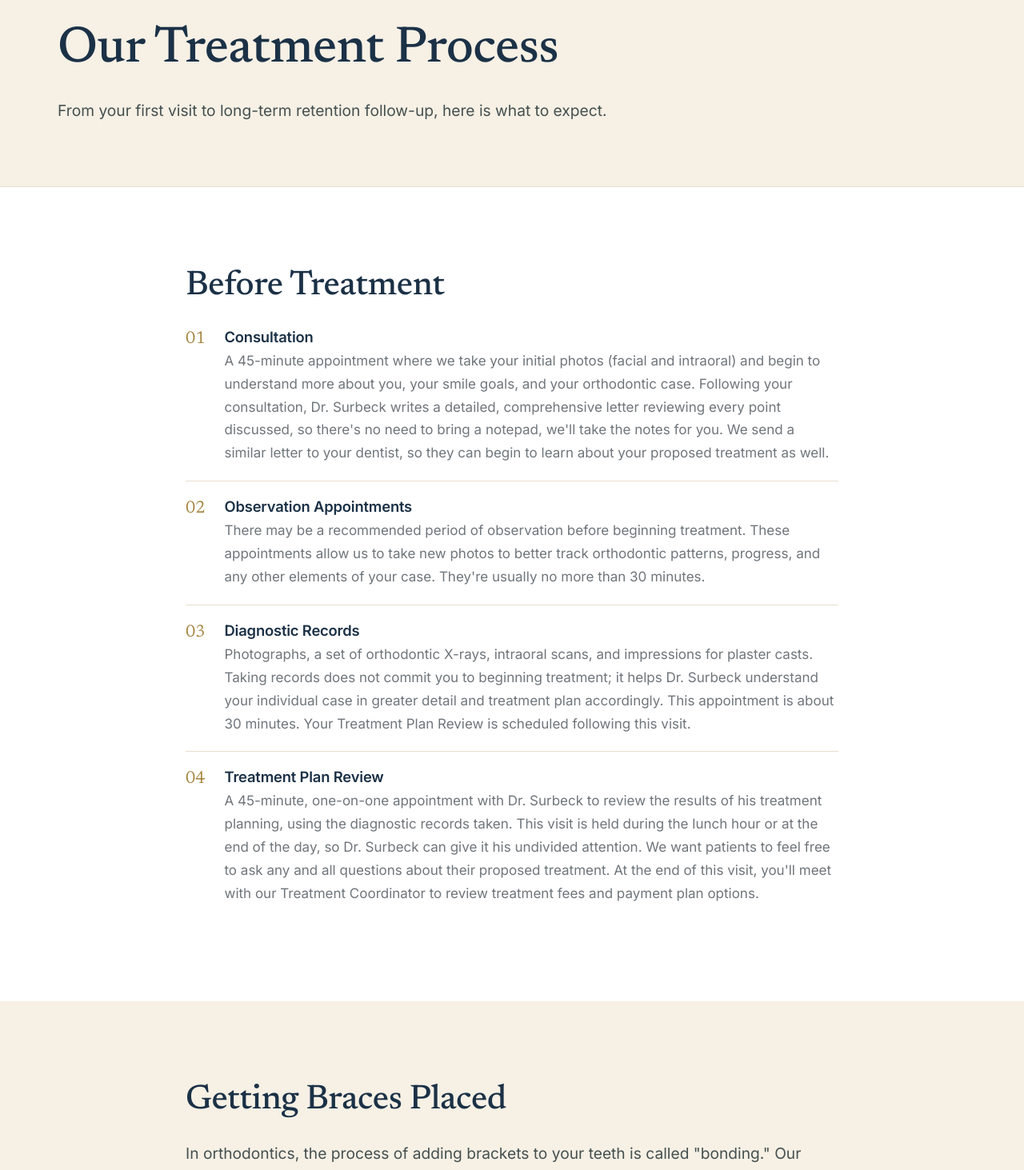
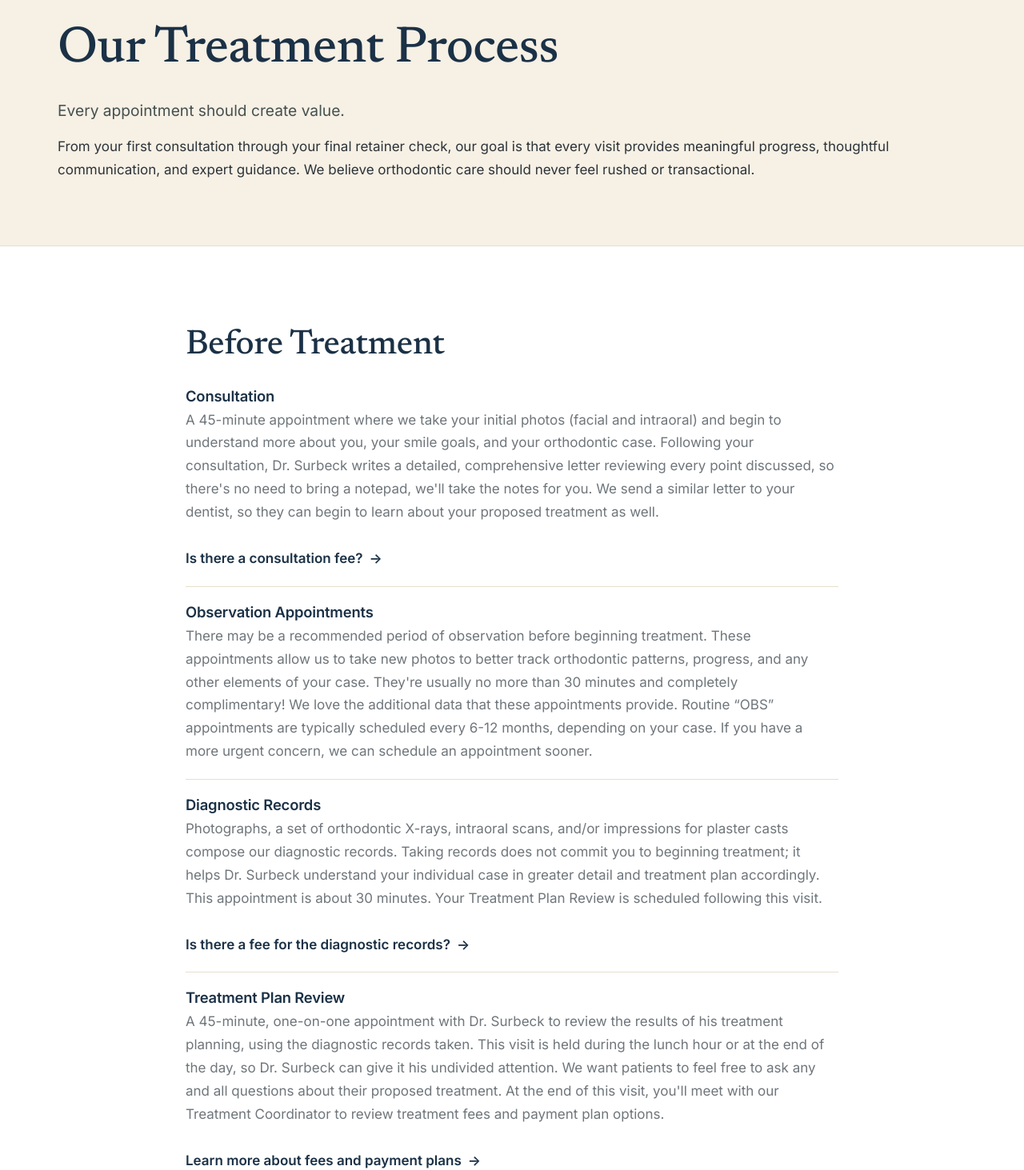
Before and after one commit to kbui041/surbeck, a React (Vite) app: page /treatment-process in a window 1280 px wide. Shown: the part 120-1583 px from the top of the page at 80% size. Built offline with nearby package versions, Linux system fonts and the light colour scheme.

Commit message:
updated treatment process page

```diff
--- a/src/components/ScrollToTop.jsx
+++ b/src/components/ScrollToTop.jsx
@@ -2,9 +2,16 @@ import { useEffect } from "react";
 import { useLocation } from "react-router-dom";
 
 export default function ScrollToTop() {
-  const { pathname } = useLocation();
+  const { pathname, hash } = useLocation();
   useEffect(() => {
+    if (hash) {
+      const el = document.getElementById(hash.slice(1));
+      if (el) {
+        el.scrollIntoView({ block: "start" });
+        return;
+      }
+    }
     window.scrollTo(0, 0);
-  }, [pathname]);
+  }, [pathname, hash]);
   return null;
 }
--- a/src/index.css
+++ b/src/index.css
@@ -343,9 +343,8 @@ textarea { min-height: 120px; resize: vertical; }
 
 /* strategy pages: process steps */
 .steps { list-style: none; margin: 0; padding: 0; }
-.step { display: grid; grid-template-columns: auto 1fr; gap: 24px; padding: 20px 0; border-top: 1px solid var(--line); }
+.step { padding: 20px 0; border-top: 1px solid var(--line); }
 .step:first-child { border-top: 0; padding-top: 0; }
-.step-n { font-family: var(--serif); font-size: 1.35rem; color: var(--brass); line-height: 1.3; }
 .step h3 { margin: 0 0 4px; }
 .step p { margin: 0; color: var(--muted); }
 
--- a/src/pages/Financial.jsx
+++ b/src/pages/Financial.jsx
@@ -36,7 +36,7 @@ export default function Financial() {
         </div>
       </section>
 
-      <section className="section paper">
+      <section className="section paper" id="consultation-fee">
         <div className="wrap" style={{ maxWidth: 880 }}>
           <h2>Consultation Fee</h2>
           <p>
@@ -47,13 +47,13 @@ export default function Financial() {
         </div>
       </section>
 
-      <section className="section">
+      <section className="section" id="diagnostic-records-fee">
         <div className="wrap" style={{ maxWidth: 880 }}>
-          <h2>A Note on Records Fees</h2>
+          <h2>Diagnostic Records Fee</h2>
           <p>
-            Diagnostic records, the photographs, scans, and X-rays used to plan your treatment,
-            are part of delivering accurate, specialist care. We will explain any associated fee
-            clearly and up front.
+            Diagnostic records, the photographs, scans, X-rays, and/or impressions used to plan
+            your treatment, are part of delivering accurate, specialist care. We will explain
+            any associated fee clearly and up front.
           </p>
           <p className="muted"><em>Placeholder copy, ready for the office's final figures and policy.</em></p>
         </div>
--- a/src/pages/TreatmentProcess.jsx
+++ b/src/pages/TreatmentProcess.jsx
@@ -1,38 +1,74 @@
+import { Link } from "react-router-dom";
 import CtaBand from "../components/CtaBand.jsx";
 
 const BEFORE_TREATMENT = [
   {
-    n: "01",
     h: "Consultation",
-    p: "A 45-minute appointment where we take your initial photos (facial and intraoral) and begin to understand more about you, your smile goals, and your orthodontic case. Following your consultation, Dr. Surbeck writes a detailed, comprehensive letter reviewing every point discussed, so there's no need to bring a notepad, we'll take the notes for you. We send a similar letter to your dentist, so they can begin to learn about your proposed treatment as well.",
+    p: (
+      <>
+        A 45-minute appointment where we take your initial photos (facial and intraoral) and
+        begin to understand more about you, your smile goals, and your orthodontic case.
+        Following your consultation, Dr. Surbeck writes a detailed, comprehensive letter
+        reviewing every point discussed, so there's no need to bring a notepad, we'll take the
+        notes for you. We send a similar letter to your dentist, so they can begin to learn
+        about your proposed treatment as well.
+        <br />
+        <br />
+        <Link to="/financial#consultation-fee" className="textlink">
+          Is there a consultation fee?
+        </Link>
+      </>
+    ),
   },
   {
-    n: "02",
     h: "Observation Appointments",
-    p: "There may be a recommended period of observation before beginning treatment. These appointments allow us to take new photos to better track orthodontic patterns, progress, and any other elements of your case. They're usually no more than 30 minutes.",
+    p: "There may be a recommended period of observation before beginning treatment. These appointments allow us to take new photos to better track orthodontic patterns, progress, and any other elements of your case. They're usually no more than 30 minutes and completely complimentary! We love the additional data that these appointments provide. Routine “OBS” appointments are typically scheduled every 6-12 months, depending on your case. If you have a more urgent concern, we can schedule an appointment sooner.",
   },
   {
-    n: "03",
     h: "Diagnostic Records",
-    p: "Photographs, a set of orthodontic X-rays, intraoral scans, and impressions for plaster casts. Taking records does not commit you to beginning treatment; it helps Dr. Surbeck understand your individual case in greater detail and treatment plan accordingly. This appointment is about 30 minutes. Your Treatment Plan Review is scheduled following this visit.",
+    p: (
+      <>
+        Photographs, a set of orthodontic X-rays, intraoral scans, and/or impressions for
+        plaster casts compose our diagnostic records. Taking records does not commit you to
+        beginning treatment; it helps Dr. Surbeck understand your individual case in greater
+        detail and treatment plan accordingly. This appointment is about 30 minutes. Your
+        Treatment Plan Review is scheduled following this visit.
+        <br />
+        <br />
+        <Link to="/financial#diagnostic-records-fee" className="textlink">
+          Is there a fee for the diagnostic records?
+        </Link>
+      </>
+    ),
   },
   {
-    n: "04",
     h: "Treatment Plan Review",
-    p: "A 45-minute, one-on-one appointment with Dr. Surbeck to review the results of his treatment planning, using the diagnostic records taken. This visit is held during the lunch hour or at the end of the day, so Dr. Surbeck can give it his undivided attention. We want patients to feel free to ask any and all questions about their proposed treatment. At the end of this visit, you'll meet with our Treatment Coordinator to review treatment fees and payment plan options.",
+    p: (
+      <>
+        A 45-minute, one-on-one appointment with Dr. Surbeck to review the results of his
+        treatment planning, using the diagnostic records taken. This visit is held during the
+        lunch hour or at the end of the day, so Dr. Surbeck can give it his undivided attention.
+        We want patients to feel free to ask any and all questions about their proposed
+        treatment. At the end of this visit, you'll meet with our Treatment Coordinator to
+        review treatment fees and payment plan options.
+        <br />
+        <br />
+        <Link to="/financial" className="textlink">
+          Learn more about fees and payment plans
+        </Link>
+      </>
+    ),
   },
 ];
 
 const GETTING_BRACES_PLACED = [
   {
-    n: "01",
     h: "Separators",
     p: <>The “<strong>sep</strong>” (“seperators”) appointment where we add small rubber bands
     which will be placed to open small spaces of either side of the lower 1st molars for band
     placement. This appointment is approximately 15 minutes.</>,
   },
   {
-    n: "02",
     h: "Band Appointment",
     p: <>4-7 days after the “sep” appointment, will be the banding
     appointment. Metal “<strong>bands</strong>” will be affixed to the lower 1st molars and impressions will
@@ -40,7 +76,6 @@ const GETTING_BRACES_PLACED = [
     schedule these appointments in the morning.</>
   },
   {
-    n: "03",
     h: "Bond Appointment",
     p: <>2-14 days after the “band” appointment, we will “<strong>bond</strong>”. We will
     bond the braces to the upper and lower teeth. Oral Hygiene instructions and care of
@@ -56,7 +91,10 @@ export default function TreatmentProcess() {
         <div className="wrap">
           <h1>Our Treatment Process</h1>
           <p className="lead">
-            From your first visit to long-term retention follow-up, here is what to expect.
+            Every appointment should create value.
+          </p>
+          <p className="">
+            From your first consultation through your final retainer check, our goal is that every visit provides meaningful progress, thoughtful communication, and expert guidance. We believe orthodontic care should never feel rushed or transactional.
           </p>
         </div>
       </section>
@@ -66,8 +104,7 @@ export default function TreatmentProcess() {
           <h2 style={{ marginBottom: 28 }}>Before Treatment</h2>
           <ol className="steps">
             {BEFORE_TREATMENT.map((s) => (
-              <li className="step" key={s.n}>
-                <span className="step-n">{s.n}</span>
+              <li className="step" key={s.h}>
                 <div>
                   <h3>{s.h}</h3>
                   <p>{s.p}</p>
@@ -89,8 +126,7 @@ export default function TreatmentProcess() {
           </p>
           <ol className="steps">
             {GETTING_BRACES_PLACED.map((s) => (
-              <li className="step" key={s.n}>
-                <span className="step-n">{s.n}</span>
+              <li className="step" key={s.h}>
                 <div>
                   <h3>{s.h}</h3>
                   <p>{s.p}</p>
```
